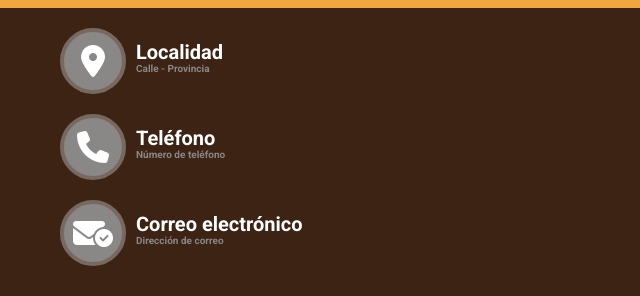
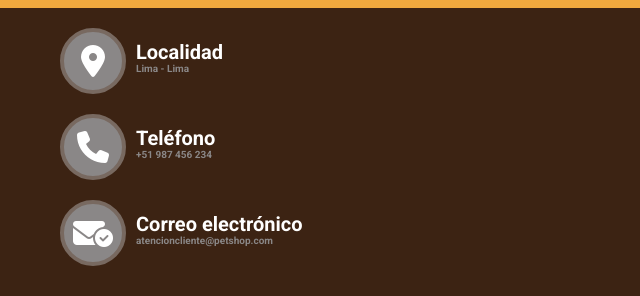
Before and after one commit to dCris96/Petshop-Frontend1, a plain HTML site: page index.html in a window 1280 px wide. Shown: the part 1586-1882 px from the top of the page, 0-640 px from the left. Drawn offline with Linux system fonts and the light colour scheme.

Commit message:
Cambiando datos del footer

```diff
--- a/index.html
+++ b/index.html
@@ -124,7 +124,7 @@
                     </div>
                     <div class="direction_text">
                         <h4>Localidad</h4>
-                        <span>Calle - Provincia</span>
+                        <span>Lima - Lima</span>
                     </div>
                 </article>
                 <article class="direction">
@@ -133,7 +133,7 @@
                     </div>
                     <div class="direction_text">
                         <h4>Teléfono</h4>
-                        <span>Número de teléfono</span>
+                        <span>+51 987 456 234</span>
                     </div>
                 </article>
                 <article class="direction">
@@ -142,7 +142,7 @@
                     </div>
                     <div class="direction_text">
                         <h4>Correo electrónico</h4>
-                        <span>Dirección de correo</span>
+                        <span>atencioncliente@petshop.com</span>
                     </div>
                 </article>
             </div>
```
